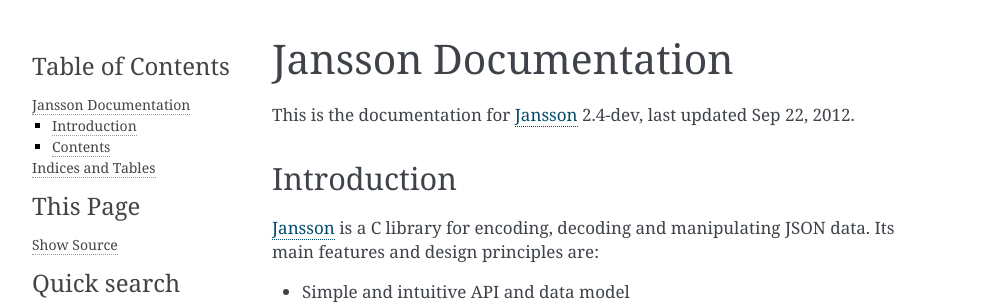
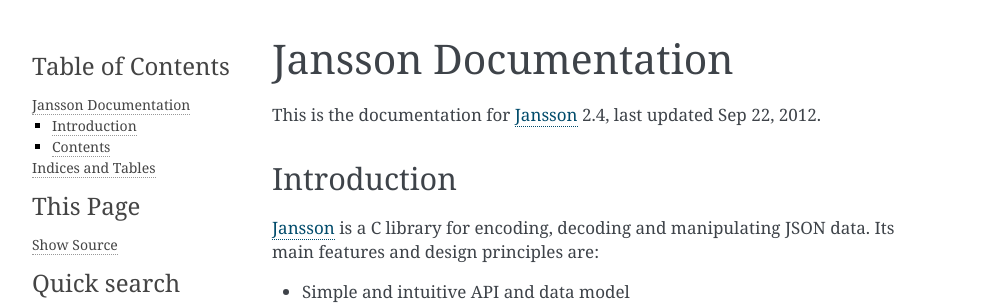
Before and after one commit to akheron/jansson, a Sphinx documentation site: the page built from doc/index.rst, in a window 1280 px wide. Shown: the top 305 px of the page, without its empty margins (148-1140 px from the left). Built offline with Sphinx 7.4.7, drawn with Linux system fonts in a browser that asks for light colours.

Commit message:
jansson 2.4

```diff
--- a/doc/conf.py
+++ b/doc/conf.py
@@ -50,7 +50,7 @@
 # The short X.Y version.
 version = '2.4'
 # The full version, including alpha/beta/rc tags.
-release = '2.4-dev'
+release = version
 
 # The language for content autogenerated by Sphinx. Refer to documentation
 # for a list of supported languages.
```
Also changed, not shown: 4 other files.
